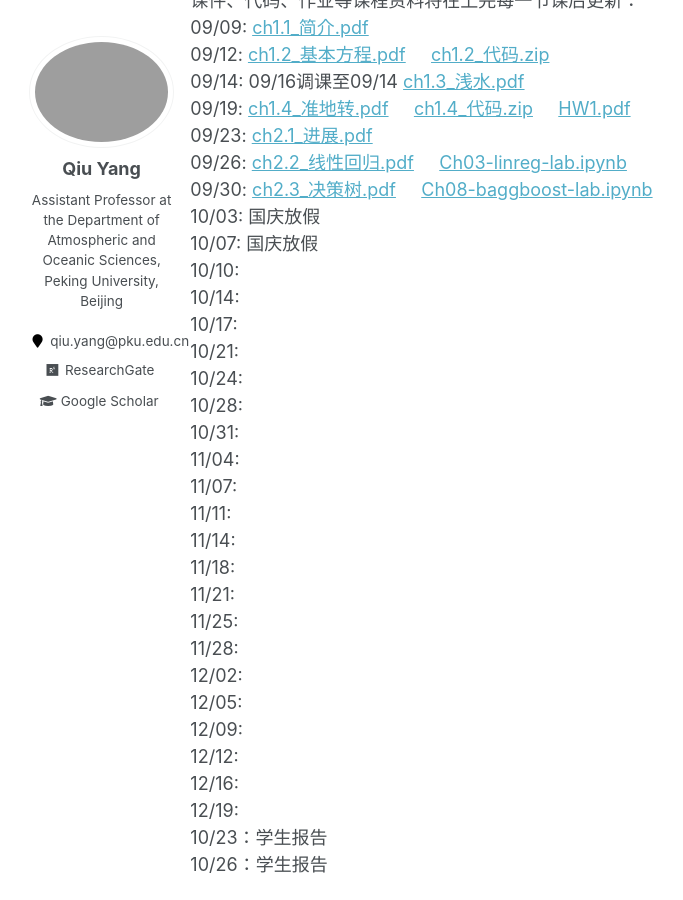
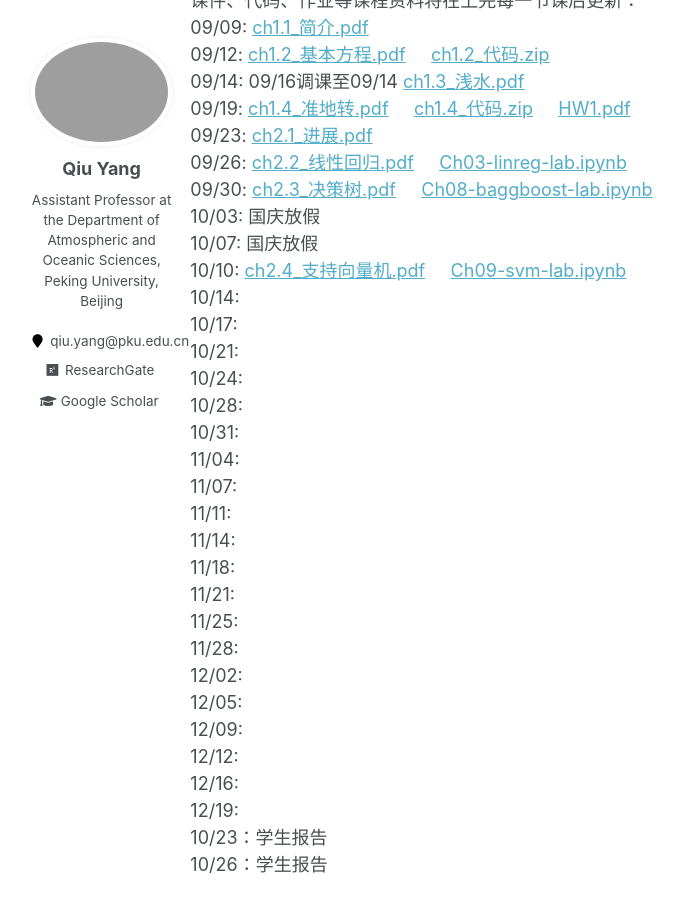
Before and after one commit to qiuyang50/qiuyang50.github.io, a Jekyll site: the page built from _pages/modeling_2024fall.md, in a window 1280 px wide and 900 px high, scrolled down 314 px. Shown: the whole window, without its empty margins (135-818 px from the left). Built offline with Jekyll 4.4.1, drawn with Linux system fonts in a browser that asks for light colours.

Commit message:
Update modeling_2024fall.md

```diff
--- a/_pages/modeling_2024fall.md
+++ b/_pages/modeling_2024fall.md
@@ -20,7 +20,7 @@ filename: modeling_2024fall.md
 09/30: <a href="https://qiuyang50.github.io/files/modeling_2024fall/ch2.3_决策树.pdf">ch2.3_决策树.pdf</a> &nbsp;&nbsp;&nbsp; <a href="https://qiuyang50.github.io/files/modeling_2024fall/Ch08-baggboost-lab.ipynb">Ch08-baggboost-lab.ipynb</a>
 10/03: 国庆放假
 10/07: 国庆放假
-10/10:
+10/10: <a href="https://qiuyang50.github.io/files/modeling_2024fall/ch2.4_支持向量机.pdf">ch2.4_支持向量机.pdf</a> &nbsp;&nbsp;&nbsp; <a href="https://qiuyang50.github.io/files/modeling_2024fall/Ch09-svm-lab.ipynb">Ch09-svm-lab.ipynb</a>
 10/14:
 10/17:
 10/21:
```
